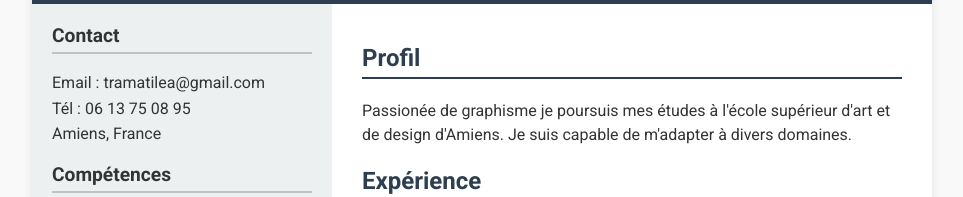
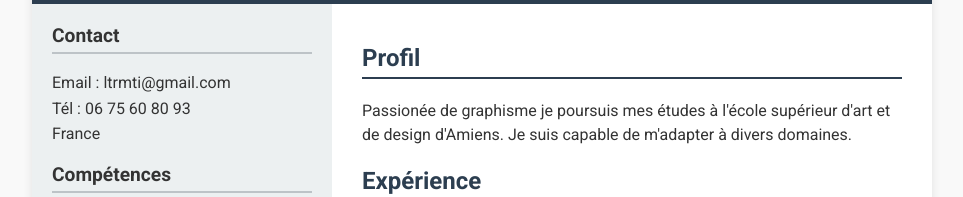
Before and after one commit to lea-tramati/lea-tramati.github.io, a plain HTML site: page cv.html in a window 1280 px wide. Shown: the part 159-356 px from the top of the page, without its empty margins (158-1121 px from the left). Drawn offline with Linux system fonts and the light colour scheme.

Commit message:
Update cv.html

```diff
--- a/cv.html
+++ b/cv.html
@@ -19,9 +19,9 @@
             <section>
                 <h2>Contact</h2>
                 <ul>
-                    <li>Email : tramatilea@gmail.com</li>
-                    <li>Tél : 06 13 75 08 95</li>
-                    <li>Amiens, France</li>
+                    <li>Email : ltrmti@gmail.com</li>
+                    <li>Tél : 06 75 60 80 93</li>
+                    <li>France</li>
                 </ul>
             </section>
 
```
